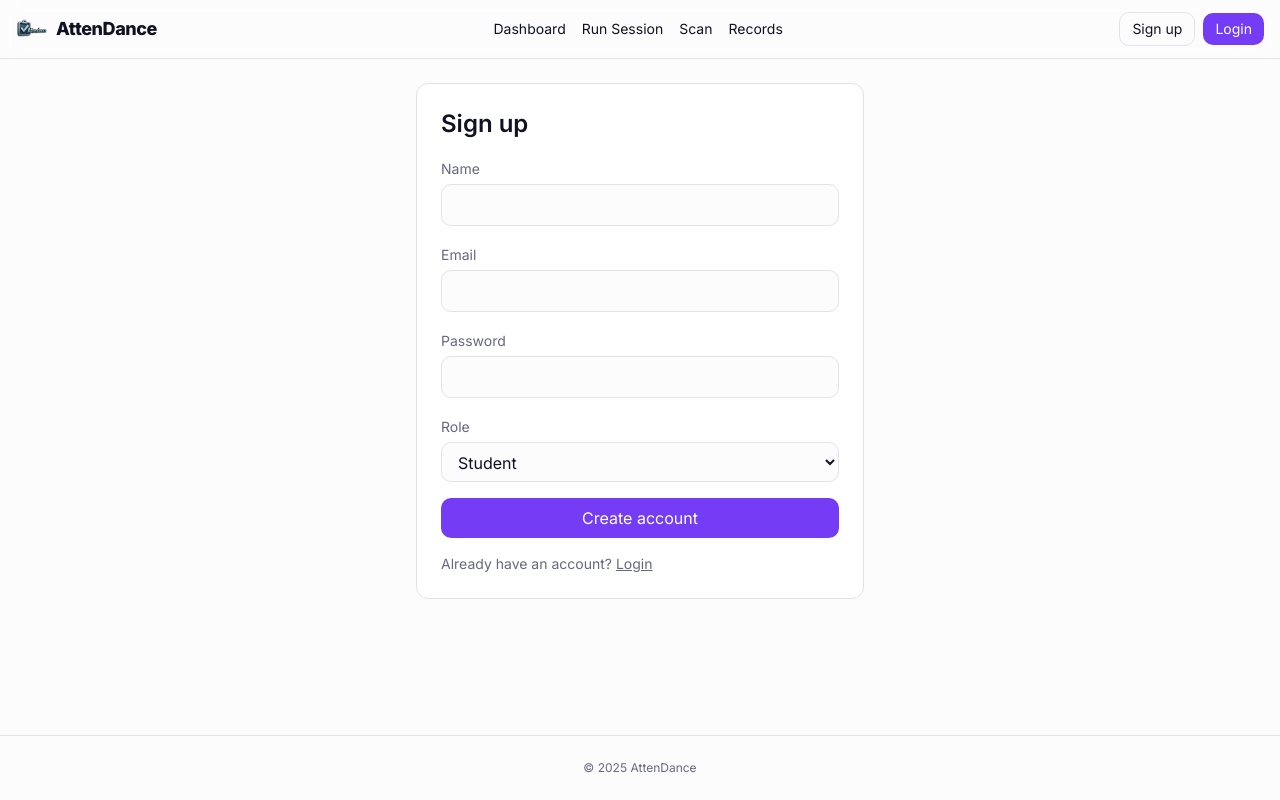
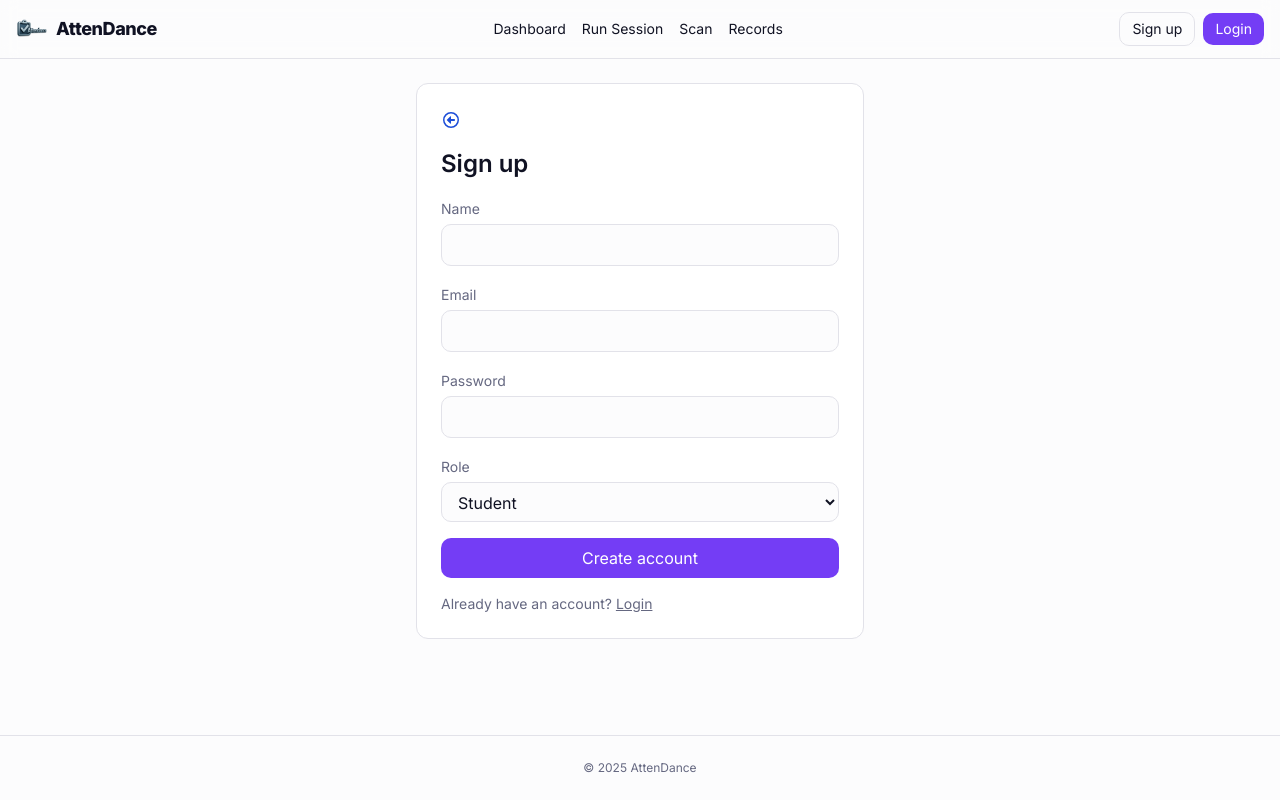
Before and after one commit to Suraj-219/SI-H, a React (Vite) app: page /signup in a window 1280 px wide. Built offline with nearby package versions, Linux system fonts and the light colour scheme.

Commit message:
Update Signup.tsx

```diff
--- a/client/pages/Signup.tsx
+++ b/client/pages/Signup.tsx
@@ -1,6 +1,8 @@
 import { useState } from "react";
 import { useNavigate } from "react-router-dom";
 import { createUser, Role } from "@/lib/auth";
+import { FontAwesomeIcon } from "@fortawesome/react-fontawesome";
+import { faCircleLeft } from "@fortawesome/free-regular-svg-icons";
 
 export default function Signup() {
   const [name, setName] = useState("");
@@ -24,6 +26,7 @@ export default function Signup() {
   return (
     <div className="min-h-[70vh] flex items-center justify-center p-6">
       <form onSubmit={submit} className="w-full max-w-md bg-card border rounded-xl p-6 space-y-4">
+          <a className="text-blue-700 inline-block " href="/"><FontAwesomeIcon icon={faCircleLeft} /></a>
         <h1 className="text-2xl font-semibold">Sign up</h1>
         {error && <div className="p-2 text-sm rounded-md border bg-rose-50 text-rose-700 border-rose-200">{error}</div>}
         <div>
```
